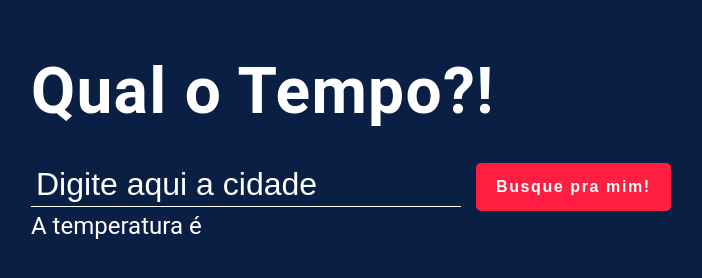
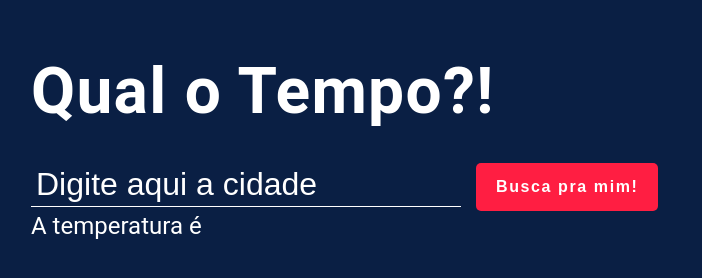
Before and after one commit to thiagoperess/app-qual-o-tempo, a plain HTML site: page index.html in a window 1280 px wide. Shown: the whole page, without its empty margins (19-721 px from the left). Drawn offline with Linux system fonts and the light colour scheme.

Commit message:
aqui vai

```diff
--- a/index.html
+++ b/index.html
@@ -13,7 +13,7 @@
 		  <h1 class="heading">Qual o Tempo?!</h1>
 		  <form>
 			<input type="text" placeholder="Digite aqui a cidade" autofocus>
-			<button type="submit">Busque pra mim!</button>
+			<button type="submit">Busca pra mim!</button>
 			<span class="msg"></span>
 		  </form>
 		  <h2>A temperatura é</h2>
```
